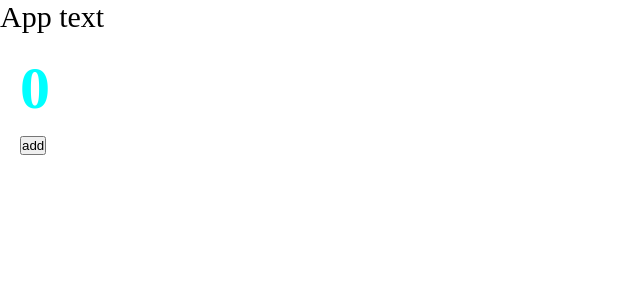
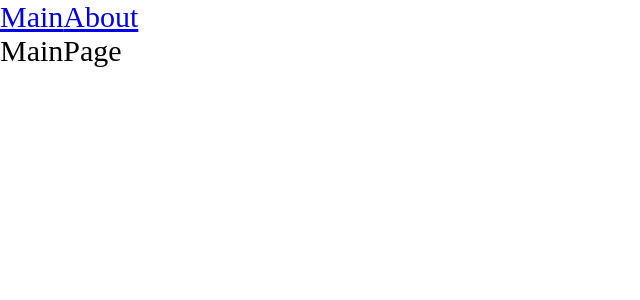
Before and after one commit to vgratsilev/react-blog, a React app: page / in a window 1280 px wide. Shown: the top 300 px of the page, without its empty margins (0-640 px from the left). Built offline with nearby package versions, Linux system fonts and the light colour scheme; the HTML template or start-up script is replaced by a standard one.

Commit message:
Added React routing and code splitting
Code splitting with lazy and suspense

```diff
--- a/package.json
+++ b/package.json
@@ -32,6 +32,7 @@
   },
   "dependencies": {
     "react": "^17.0.2",
-    "react-dom": "^17.0.2"
+    "react-dom": "^17.0.2",
+    "react-router-dom": "^6.2.1"
   }
 }
--- a/src/components/App.tsx
+++ b/src/components/App.tsx
@@ -1,11 +1,22 @@
-import { Counter } from './Counter';
 import '../index.scss';
+import { Link, Route, Routes } from 'react-router-dom';
+// import AboutPage from '../pages/AboutPage/AboutPage';
+// import MainPage from '../pages/MainPage/MainPage';
+import { AboutPageAsync } from '../pages/AboutPage/AboutPage.async';
+import { MainPageAsync } from '../pages/MainPage/MainPage.async';
+import { Suspense } from 'react';
 
 const App = () => {
     return (
         <div className={'app'}>
-            App text
-            <Counter />
+            <Link to={'/'}>Main</Link>
+            <Link to={'/about'}>About</Link>
+            <Suspense fallback={<div>Loading...</div>}>
+                <Routes>
+                    <Route path={'/about'} element={<AboutPageAsync />} />
+                    <Route path={'/'} element={<MainPageAsync />} />
+                </Routes>
+            </Suspense>
         </div>
     );
 };
--- a/src/index.tsx
+++ b/src/index.tsx
@@ -1,6 +1,9 @@
 import { render } from 'react-dom';
 import App from './components/App';
+import { BrowserRouter } from 'react-router-dom';
 
 render(
-    <App />,
+    <BrowserRouter>
+        <App />
+    </BrowserRouter>,
     document.getElementById('root'));
--- /dev/null
+++ b/src/pages/AboutPage/AboutPage.async.tsx
@@ -0,0 +1,3 @@
+import { lazy } from 'react';
+
+export const AboutPageAsync = lazy(() => import('./AboutPage'));
--- /dev/null
+++ b/src/pages/AboutPage/AboutPage.tsx
@@ -0,0 +1,9 @@
+const AboutPage = () => {
+    return (
+        <div>
+            AboutPage
+        </div>
+    );
+};
+
+export default AboutPage;
--- /dev/null
+++ b/src/pages/MainPage/MainPage.async.tsx
@@ -0,0 +1,3 @@
+import { lazy } from 'react';
+
+export const MainPageAsync = lazy(() => import('./MainPage'));
--- /dev/null
+++ b/src/pages/MainPage/MainPage.tsx
@@ -0,0 +1,9 @@
+const MainPage = () => {
+    return (
+        <div>
+            MainPage
+        </div>
+    );
+};
+
+export default MainPage;
--- a/tsconfig.json
+++ b/tsconfig.json
@@ -2,7 +2,7 @@
   "compilerOptions": {
     "outDir": "./dist/",
     "noImplicitAny": true,
-    "module": "es6",
+    "module": "esnext",
     "target": "es5",
     "jsx": "react-jsx",
     "allowJs": true,
```
Also changed, not shown: 2 other files (tests, documents, lock files or other folders).
